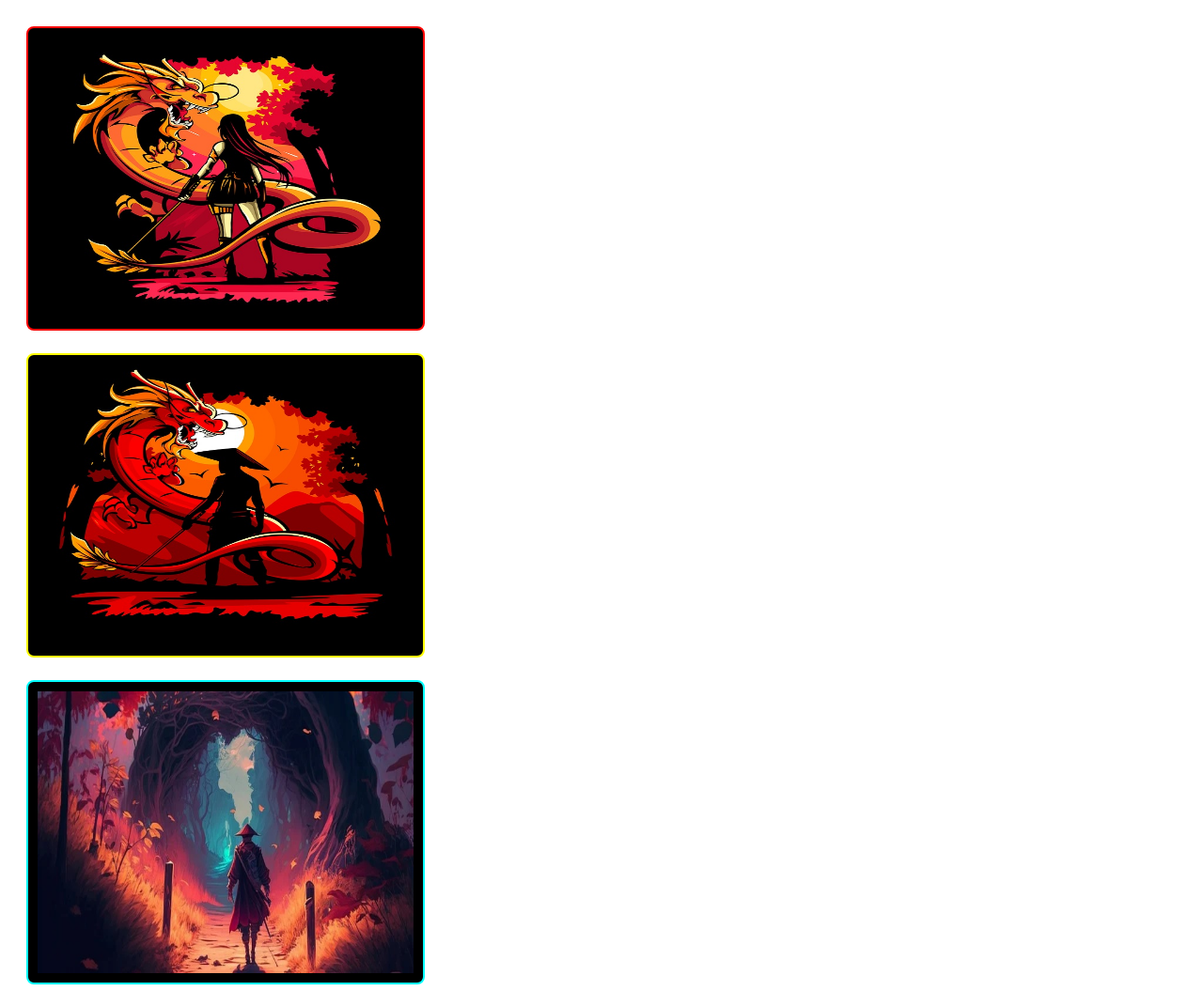
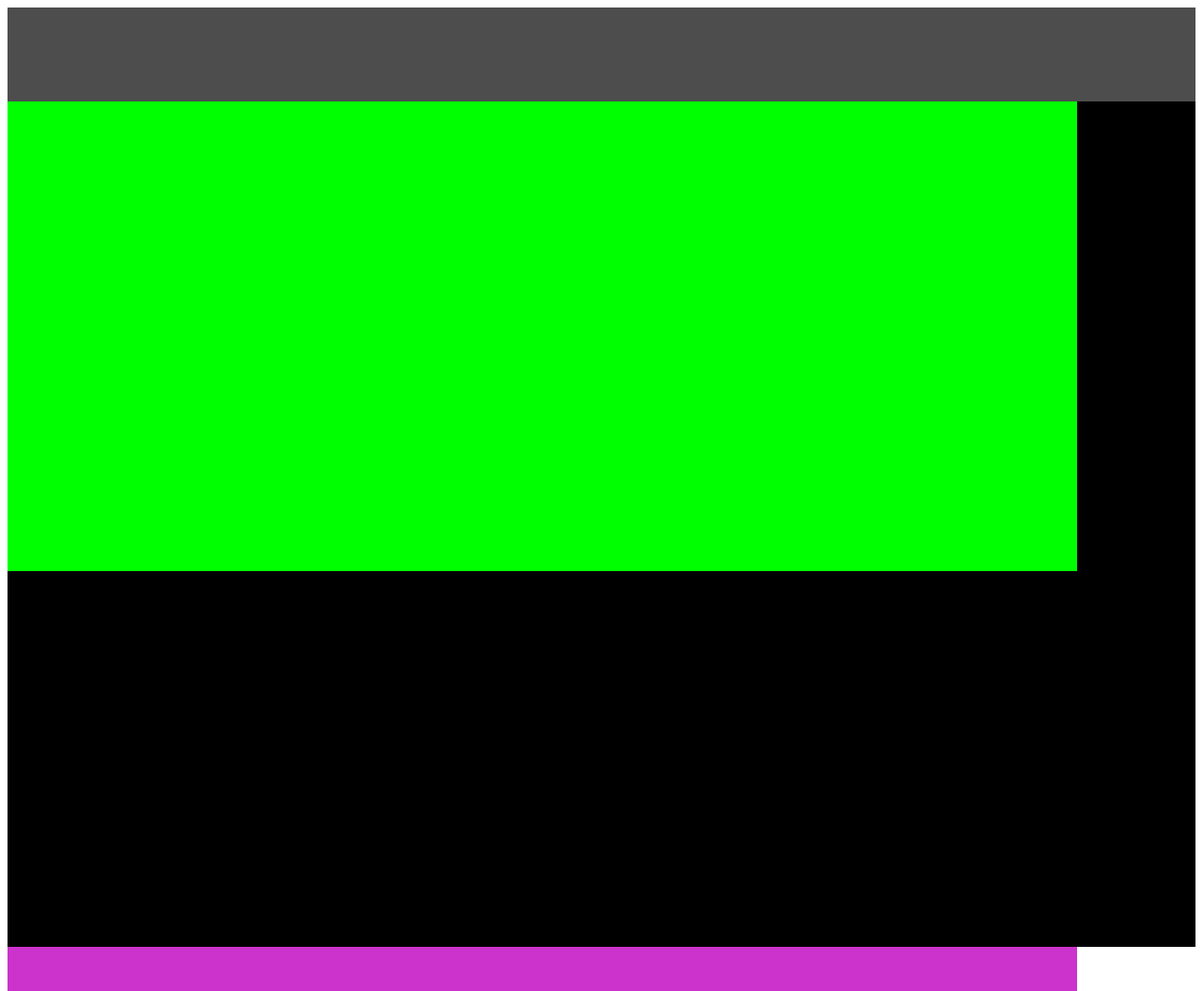
Before and after one commit to iraiore/trabalho-web-i-anime, a plain HTML site: page index.html in a window 1280 px wide. Shown: the top 1055 px of the page at 94% size. Drawn offline with Linux system fonts and the light colour scheme.

Commit message:
modelo tableless

```diff
--- a/index.html
+++ b/index.html
@@ -8,14 +8,19 @@
     <link rel="stylesheet" type="text/css" href="style.css">
 </head>
 <body>
-    <div>
-        <img class="format-image-i" src="image/dragao-samurai-female.jpg">
+
+    <div id="site">
+        <div id="header">
+
+        </div>
+
+        <div id="conteudo">
+
+        </div>
     </div>
-    <div>
-        <img class="format-image-ii" src="image/dragao-samurai.jpg">
+    <div id="footer">
+
     </div>
-    <div>
-        <img class="format-image-iii" src="image/way-samurai.jpg">
-    </div>
+
 </body>
 </html>
--- a/style.css
+++ b/style.css
@@ -1,40 +1,43 @@
-/*formatando imagem*/
-.format-image-i{
-    margin-top:20px;
-    margin-left:20px;
-    border:2px solid red;
-    border-radius:8px;
+/*configuração da pagina do site - TABLELESS*/
+#site{
+    /* Definimos a largura da página */
+    width:100%;
+    /* Definirmos a altura da página*/
+    height:1000px;
+    /* Aqui definiremos a posição que a página ocupará na tela, nesse caso estamos definindo que fique centralizado na tela*/
+    /*top : posição de cima */
+    margin-top:0;
+    /* left: posição de esquerda*/
+    margin-left:auto;
+    /* bottom : posição de baixo */
+    margin-bottom:0;
+    /* right : posição de direita */
+    margin-right:auto;
+    /* Aqui definiremos a cor de fundo da página */
     background-color:black;
-    padding-top:10px;
-    padding-bottom:10px;
-    padding-left:10px;
-    padding-right:10px;
-    height:300px;
-    width:400px
-}
-.format-image-ii{
-    margin-top:20px;
-    margin-left:20px;
-    border:2px solid yellow;
-    border-radius:8px;
-    background-color:black;
-    padding-top:10px;
-    padding-bottom:10px;
-    padding-left:10px;
-    padding-right:10px;
-    height:300px;
-    width:400px
-}
-.format-image-iii{
-    margin-top:20px;
-    margin-left:20px;
-    border:2px solid cyan;
-    border-radius:8px;
-    background-color:black;
-    padding-top:10px;
-    padding-bottom:10px;
-    padding-left:10px;
-    padding-right:10px;
-    height:300px;
-    width:400px
-}
+  }
+  #header{
+    /*Novamente definimos a largura da div*/
+    width:100%;
+    /* altura da div */
+    height:100px;
+    /* Cor de fundo da div */
+    background-color:grey;
+    opacity: 60%;
+    }
+  #conteudo{
+    /*Novamente definimos a largura da div*/
+    width:90%;
+    /* altura da div */
+    height:500px;
+    /* Cor de fundo da div */
+    background-color:#0F0;
+  }
+  #footer{
+    /*Novamente definimos a largura da div*/
+    width:90%;
+    /* altura da div */
+    height:100px;
+    /* Cor de fundo da div */
+    background-color:#C3C;
+    }
```
Also changed, not shown: notes.md (added, +6 -0 lines).
